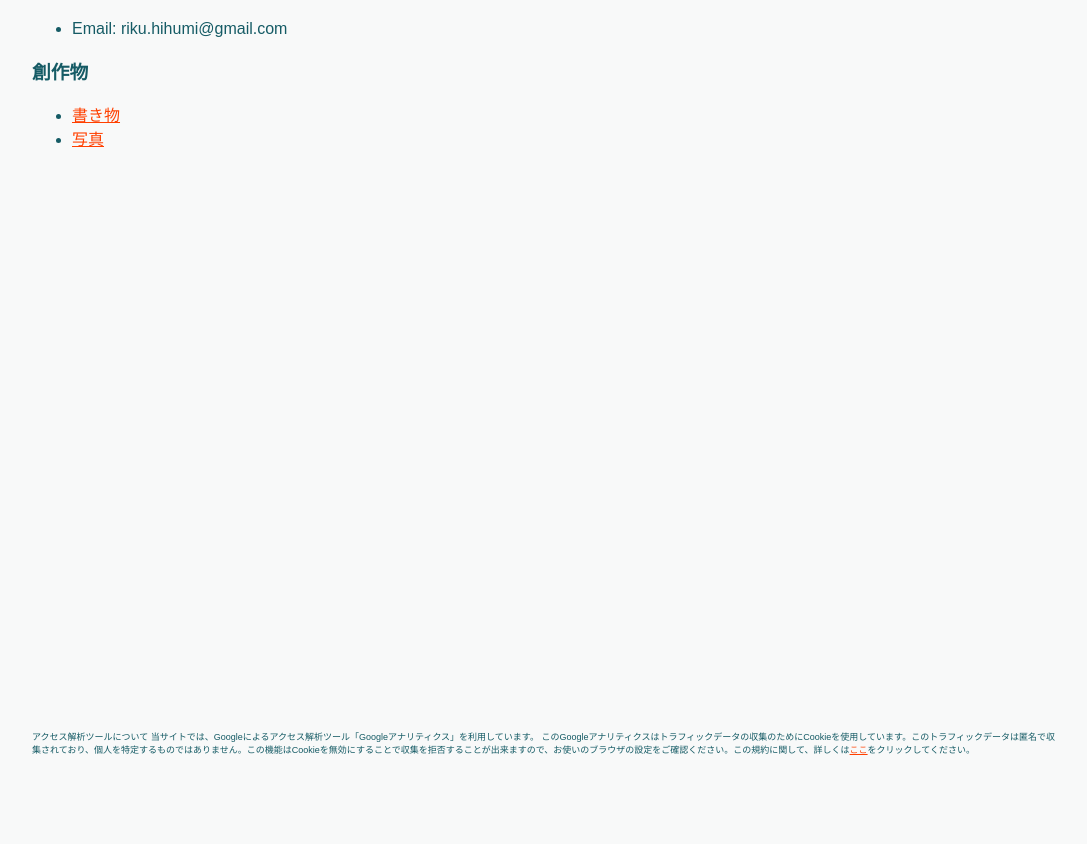
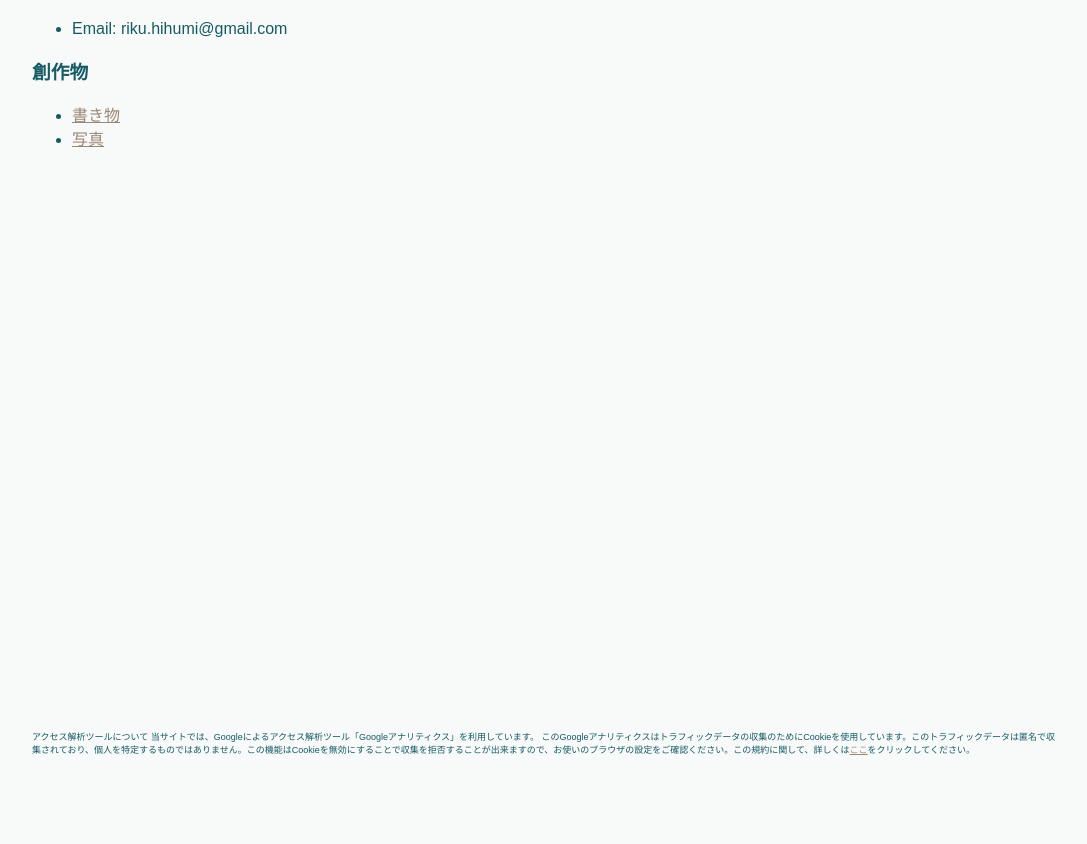
Before and after one commit to hihumi-riku/hihumi-riku.github.io, a Jekyll site: the page built from index.md, in a window 1280 px wide. Shown: the part 242-1086 px from the top of the page, without its empty margins (96-1183 px from the left). Built offline with Jekyll 4.4.1, drawn with Linux system fonts in a browser that asks for light colours.

Commit message:
Update stylesheet.css

```diff
--- a/assets/styles/stylesheet.css
+++ b/assets/styles/stylesheet.css
@@ -6,7 +6,7 @@ body {
 }
 
 a {
-color:#FF4000;
+color:#9a8776;
 }
 
 img{
```
